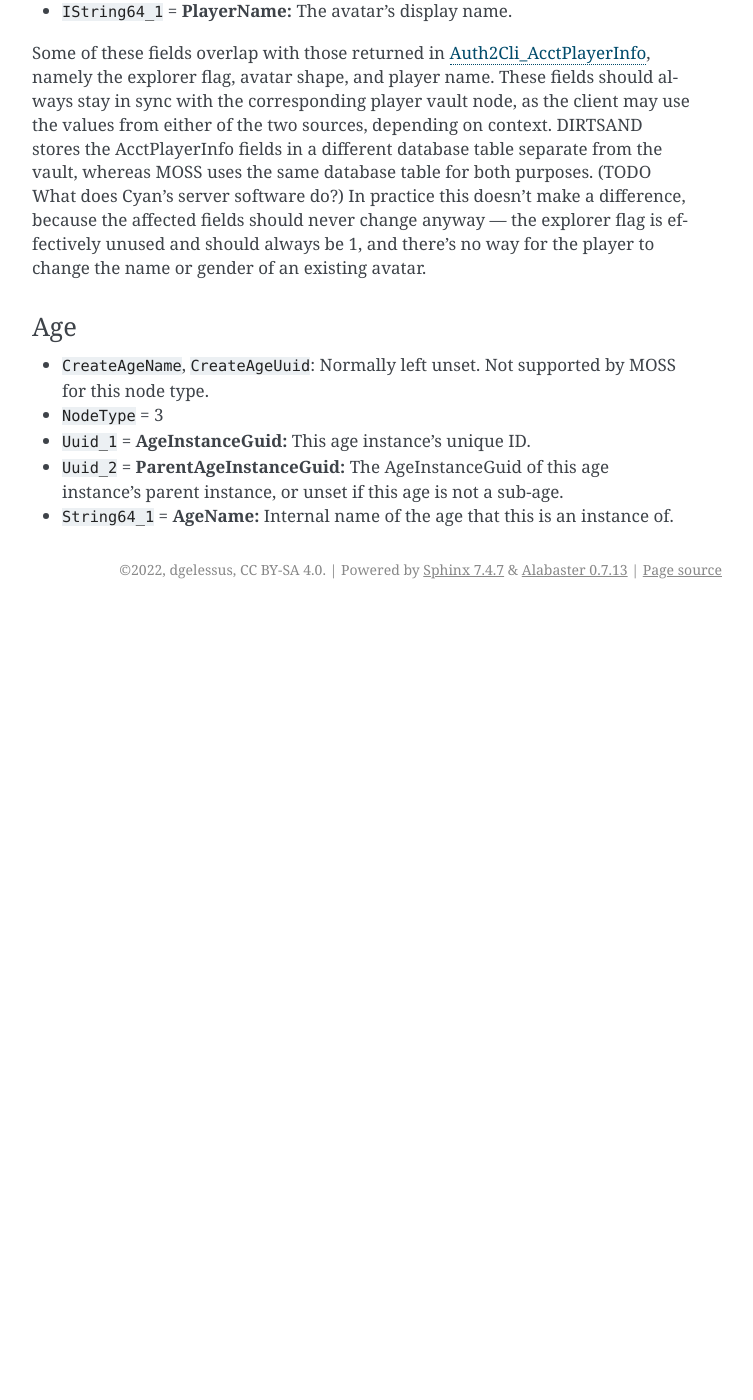
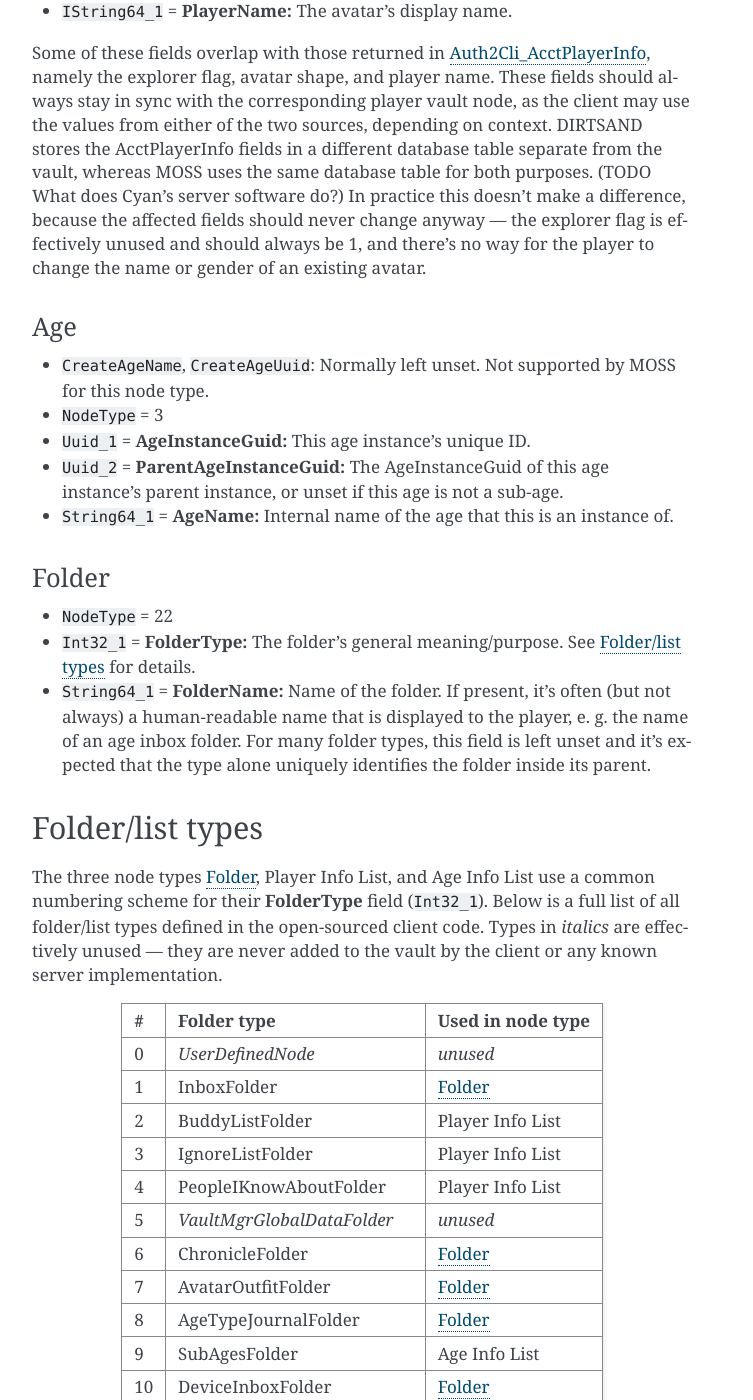
Before and after one commit to dgelessus/NAGUS, a Sphinx documentation site: the page built from docs/uru/vault.rst, in a window 1280 px wide and 1400 px high, scrolled down 4258 px. Shown: the whole window, without its empty margins (388-1141 px from the left). Built offline with Sphinx 7.4.7, drawn with Linux system fonts in a browser that asks for light colours; before the commit the page ends 4867 px from its top, so only the background shows below that; some of the changed text lies outside the part shown.

Commit message:
Document structure of Folder vault nodes

```diff
--- a/docs/uru/vault.rst
+++ b/docs/uru/vault.rst
@@ -198,7 +198,7 @@ they should never appear in the actual vault database or over the network.
    * *VNodeMgr_UNUSED02* = 6
    * *VNodeMgr_UNUSED03* = 7
    * *VNodeMgrHigh* = 21
-   * Folder = 22
+   * :ref:`Folder <vault_node_folder>` = 22
    * Player Info = 23
    * System = 24
    * Image = 25
@@ -289,3 +289,67 @@ Age
 * ``Uuid_2`` = **ParentAgeInstanceGuid:** The AgeInstanceGuid of this age instance's parent instance,
   or unset if this age is not a sub-age.
 * ``String64_1`` = **AgeName:** Internal name of the age that this is an instance of.
+
+.. _vault_node_folder:
+
+Folder
+^^^^^^
+
+* ``NodeType`` = 22
+* ``Int32_1`` = **FolderType:** The folder's general meaning/purpose.
+  See :ref:`vault_folder_list_types` for details.
+* ``String64_1`` = **FolderName:** Name of the folder.
+  If present,
+  it's often (but not always) a human-readable name that is displayed to the player,
+  e. g. the name of an age inbox folder.
+  For many folder types,
+  this field is left unset
+  and it's expected that the type alone uniquely identifies the folder inside its parent.
+
+.. _vault_folder_list_types:
+
+Folder/list types
+-----------------
+
+The three node types :ref:`vault_node_folder`, Player Info List, and Age Info List use a common numbering scheme for their **FolderType** field (``Int32_1``).
+Below is a full list of all folder/list types defined in the open-sourced client code.
+Types in *italics* are effectively unused ---
+they are never added to the vault by the client or any known server implementation.
+
+.. csv-table::
+   :header: #,Folder type,Used in node type
+   :widths: auto
+
+   0,*UserDefinedNode*,*unused*
+   1,InboxFolder,:ref:`vault_node_folder`
+   2,BuddyListFolder,Player Info List
+   3,IgnoreListFolder,Player Info List
+   4,PeopleIKnowAboutFolder,Player Info List
+   5,*VaultMgrGlobalDataFolder*,*unused*
+   6,ChronicleFolder,:ref:`vault_node_folder`
+   7,AvatarOutfitFolder,:ref:`vault_node_folder`
+   8,AgeTypeJournalFolder,:ref:`vault_node_folder`
+   9,SubAgesFolder,Age Info List
+   10,DeviceInboxFolder,:ref:`vault_node_folder`
+   11,*HoodMembersFolder*,*unused in vault*
+   12,AllPlayersFolder,Player Info List
+   13,*AgeMembersFolder*,*unused in vault*
+   14,AgeJournalsFolder,:ref:`vault_node_folder`
+   15,AgeDevicesFolder,:ref:`vault_node_folder`
+   16,*AgeInstanceSDLNode*,*unused*
+   17,*AgeGlobalSDLNode*,*unused*
+   18,CanVisitFolder,Player Info List
+   19,AgeOwnersFolder,Player Info List
+   20,*AllAgeGlobalSDLNodesFolder*,*unused*
+   21,*PlayerInfoNode*,*unused*
+   22,*PublicAgesFolder*,*unused*
+   23,AgesIOwnFolder,Age Info List
+   24,AgesICanVisitFolder,Age Info List
+   25,AvatarClosetFolder,:ref:`vault_node_folder`
+   26,*AgeInfoNode*,*unused*
+   27,*SystemNode*,*unused*
+   28,PlayerInviteFolder,:ref:`vault_node_folder`
+   29,*CCRPlayersFolder*,*unused*
+   30,GlobalInboxFolder,:ref:`vault_node_folder`
+   31,ChildAgesFolder,Age Info List
+   32,*GameScoresFolder*,*unused*
```
